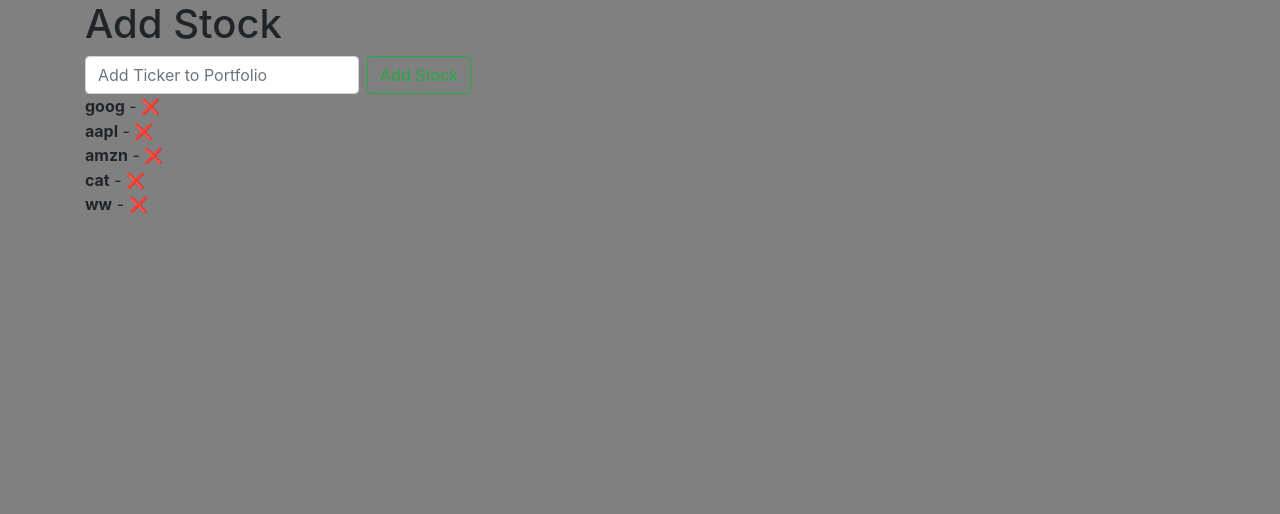
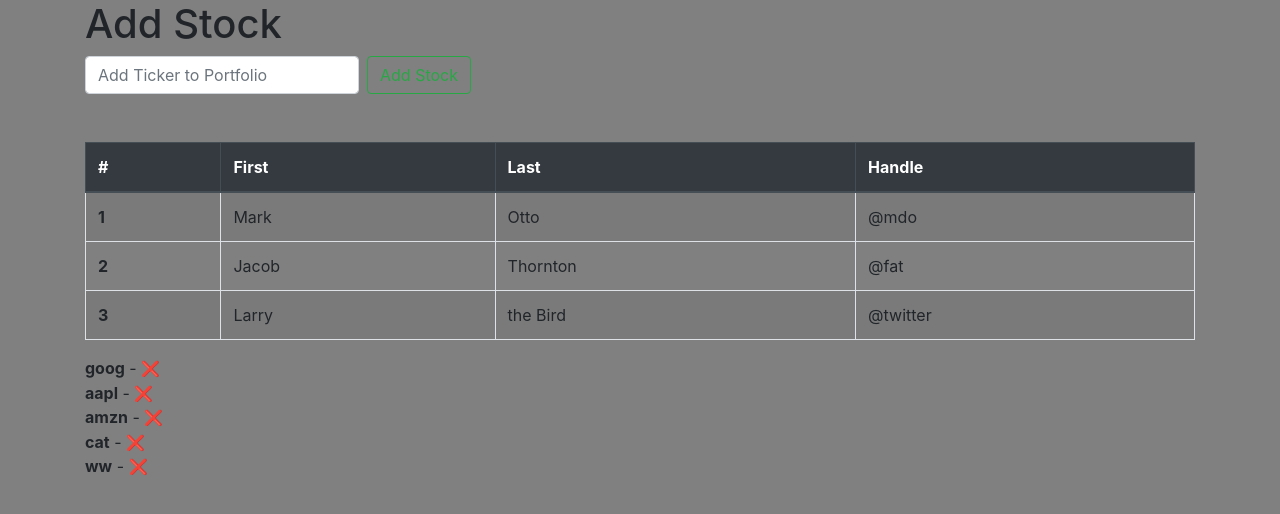
Before and after one commit to CyborgVillager/ja_stock_pydjango, a Django app: page /add_stock/ in a window 1280 px wide. Shown: the part 56-570 px from the top of the page. Run offline with Django 3.2, Linux system fonts and the light colour scheme; data comes from the database, SQL or seed files in the repository; some libraries are stand-ins or nearby versions.

Commit message:
v22
table head option, modify its design add_stock.html, added space between add stock button and the table

```diff
--- a/ja_stock_update_log.txt
+++ b/ja_stock_update_log.txt
@@ -34,8 +34,8 @@ prob will make feature for an option for changing background if the user pleases
 v19 Added delete function, modify it to have delete symbol instead of 'Delete Stock', bolded the stocks as well
 info on this add_stock.html, views.py, urls.py
 v20: Fixed message pop up for adding or deleting a stock
---v21:
-v22:
+v21: table head option, modify its design add_stock.html, added space between add stock button and the table
+--v22:
 v23:
 v24:
 v25:
--- a/stocks/quotes/templates/add_stock.html
+++ b/stocks/quotes/templates/add_stock.html
@@ -13,13 +13,50 @@
       <input class="form-control mr-sm-2" type="search" placeholder="Add Ticker to Portfolio" aria-label="Search" name="ticker" required="required">
       <button class="btn btn-outline-success my-2 my-sm-0" type="submit">Add Stock</button>
     </form>
+<!-- SPACE between add stock & table-->
+<br/>
+<br/>
+<!-- SPACE between add stock & table End -->
+
+<!-- Table Head Option for the Stock -->
+<table class="table table-striped table-bordered table-hover">
+  <thead  class="thead-dark">
+    <tr>
+      <th scope="col">#</th>
+      <th scope="col">First</th>
+      <th scope="col">Last</th>
+      <th scope="col">Handle</th>
+    </tr>
+  </thead>
+  <tbody>
+    <tr>
+      <th scope="row">1</th>
+      <td>Mark</td>
+      <td>Otto</td>
+      <td>@mdo</td>
+    </tr>
+    <tr>
+      <th scope="row">2</th>
+      <td>Jacob</td>
+      <td>Thornton</td>
+      <td>@fat</td>
+    </tr>
+    <tr>
+      <th scope="row">3</th>
+      <td>Larry</td>
+      <td>the Bird</td>
+      <td>@twitter</td>
+    </tr>
+  </tbody>
+</table>
+<!-- Table Head Option for the Stock END -->
+
+
 
 
 {% for item in ticker %}
-
 <b>{{ item }}</b> - <a href="{% url 'delete' item.id%}"> <span style='font-size:15px;'>&#10060; </span></a><br/>
     {% endfor %}
-
 </body>
 
 {% endblock %}
```
